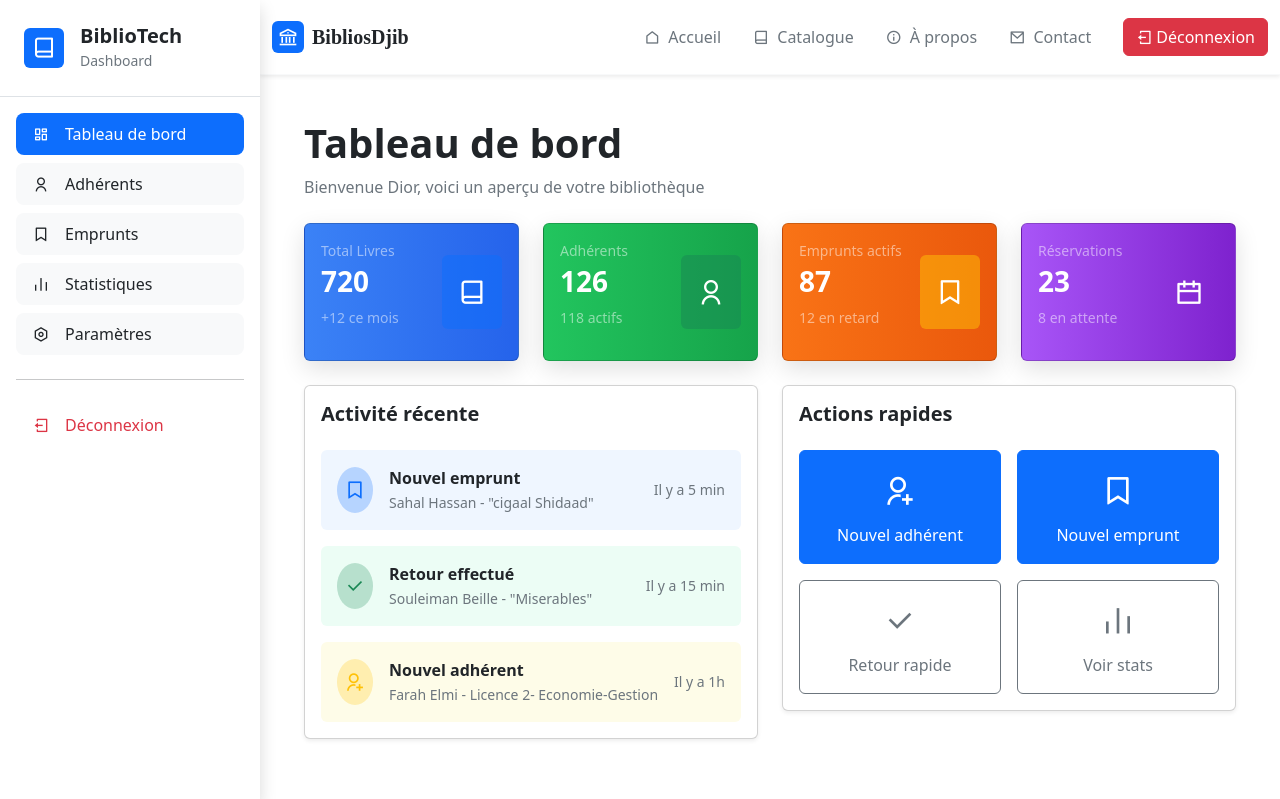
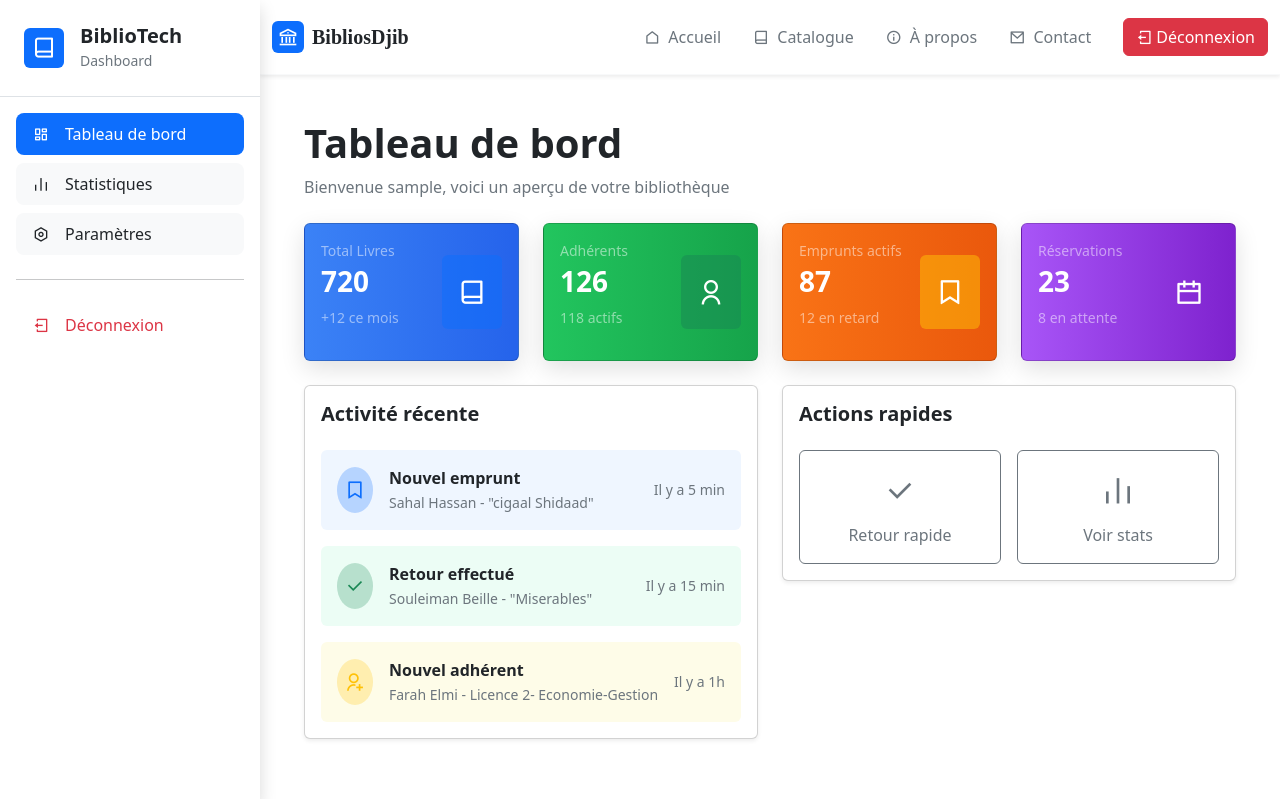
Before and after one commit to karman503/mon_tour_de_cogner, a Flask app: page /dashboard in a window 1280 px wide. Shown: the top 799 px of the page. Run offline with Flask 3, Linux system fonts and the light colour scheme; the visitor is signed in with stand-in values (Sample User, id 1); some libraries are stand-ins or nearby versions.

Commit message:
dashboard securisé pour l'admin et user different

```diff
--- a/templates/base.html
+++ b/templates/base.html
@@ -3,7 +3,7 @@
 <body class="{% if current_user.is_authenticated %}has-sidebar{% else %}no-sidebar{% endif %}">
     <main>
         {% if current_user.is_authenticated %}
-        <!-- SIDEBAR (only shown when user is logged in) -->
+        <!-- SIDEBAR -->
         <div class="sidebar shadow">
             <div class="p-4 border-bottom">
                 <div class="d-flex align-items-center gap-3">
@@ -20,10 +20,14 @@
 
             <nav class="mt-3 px-3 d-flex flex-column gap-2">
 
+                <!-- ✅ Visible pour TOUS -->
                 <a href="/dashboard" class="btn w-100 text-start d-flex align-items-center gap-3 px-3 py-2
                {% if title == 'Dashboard' %}bg-primary text-white{% else %}bg-light text-dark{% endif %}">
                     <i class="ri-dashboard-line"></i> Tableau de bord
                 </a>
+
+                <!-- ✅ Visible UNIQUEMENT pour ADMIN -->
+                {% if current_user.role == 'admin' %}
 
                 <a href="/dashboard/adherents" class="btn w-100 text-start d-flex align-items-center gap-3 px-3 py-2
                {% if title == 'Adhérents' %}bg-primary text-white{% else %}bg-light text-dark{% endif %}">
@@ -35,6 +39,9 @@
                     <i class="ri-bookmark-line"></i> Emprunts
                 </a>
 
+                {% endif %}
+
+                <!-- ✅ Visible pour TOUS -->
                 <a href="/dashboard/statistiques" class="btn w-100 text-start d-flex align-items-center gap-3 px-3 py-2
                {% if title == 'Statistiques' %}bg-primary text-white{% else %}bg-light text-dark{% endif %}">
                     <i class="ri-bar-chart-line"></i> Statistiques
@@ -58,6 +65,7 @@
 
         <!-- CONTENT -->
         <div class="content {% if not current_user.is_authenticated %}w-100{% endif %}">
+
             <!-- Messages Flash -->
             {% with messages = get_flashed_messages(with_categories=true) %}
             {% if messages %}
--- a/templates/dashboard.html
+++ b/templates/dashboard.html
@@ -7,7 +7,7 @@
     <!-- TITRE + SOUS-TITRE -->
     <div class="mb-4">
         <h2 class="fw-bold display-6 text-dark">Tableau de bord</h2>
-        <p class="text-muted">Bienvenue Dior, voici un aperçu de votre bibliothèque</p>
+        <p class="text-muted">Bienvenue {{ current_user.username }}, voici un aperçu de votre bibliothèque</p>
     </div>
 
     <!-- STAT CARDS -->
@@ -133,7 +133,9 @@
 
                     <div class="row g-3">
 
-                        <!-- Nouvel adhérent -->
+                        {% if current_user.role == "admin" %}
+                        <!-- ✅ Actions réservées aux admins -->
+
                         <div class="col-6">
                             <a href="{{ url_for('adherents') }}"
                                 class="btn btn-primary w-100 py-3 d-flex flex-column align-items-center">
@@ -142,7 +144,6 @@
                             </a>
                         </div>
 
-                        <!-- Nouvel emprunt -->
                         <div class="col-6">
                             <a href="{{ url_for('emprunts') }}"
                                 class="btn btn-primary w-100 py-3 d-flex flex-column align-items-center">
@@ -151,7 +152,9 @@
                             </a>
                         </div>
 
-                        <!-- Retour rapide -->
+                        {% endif %}
+
+                        <!-- ✅ Actions visibles pour tout le monde -->
                         <div class="col-6">
                             <a href="{{ url_for('emprunts') }}"
                                 class="btn btn-outline-secondary w-100 py-3 d-flex flex-column align-items-center">
@@ -160,7 +163,6 @@
                             </a>
                         </div>
 
-                        <!-- Voir stats -->
                         <div class="col-6">
                             <a href="{{ url_for('statistiques') }}"
                                 class="btn btn-outline-secondary w-100 py-3 d-flex flex-column align-items-center">
@@ -175,7 +177,6 @@
             </div>
         </div>
 
-
     </div>
 
 </div>
```
